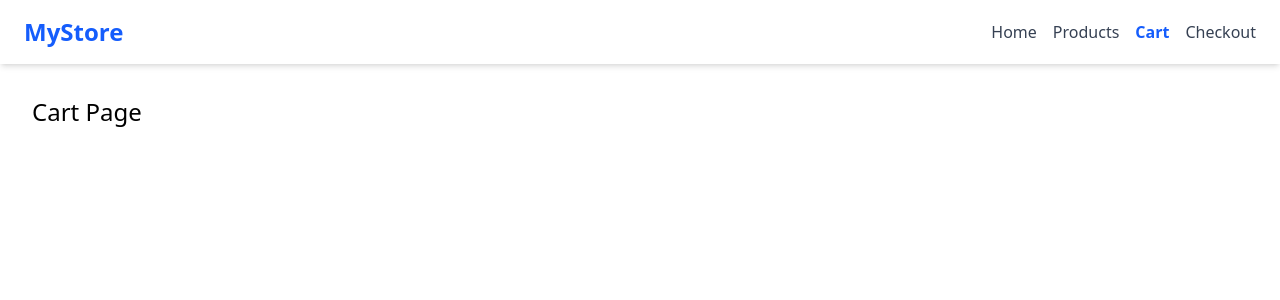
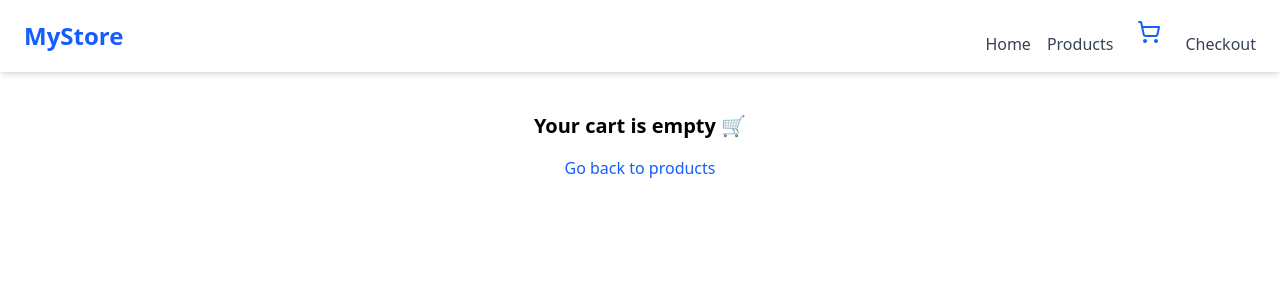
Before and after one commit to borismora/ecommerce-frontend-react, a React (Vite) app: page /cart in a window 1280 px wide. Shown: the top 300 px of the page. Built offline with nearby package versions, Linux system fonts and the light colour scheme.

Commit message:
Initial cart

```diff
--- a/package.json
+++ b/package.json
@@ -11,6 +11,7 @@
   },
   "dependencies": {
     "@tailwindcss/vite": "^4.1.11",
+    "lucide-react": "^0.525.0",
     "react": "^19.1.0",
     "react-dom": "^19.1.0",
     "react-router-dom": "^7.6.3",
--- a/src/components/Navbar.jsx
+++ b/src/components/Navbar.jsx
@@ -1,6 +1,11 @@
 import { NavLink } from 'react-router-dom';
+import { useCart } from '../context/cart/useCart';
+import { ShoppingCart } from 'lucide-react';
 
 export default function Navbar() {
+  const { cart } = useCart();
+  const totalItems = cart.reduce((acc, item) => acc + item.quantity, 0);
+
   return (
     <nav className="bg-white shadow-md px-6 py-4 flex justify-between items-center sticky top-0 z-10">
       <div className="text-2xl font-bold text-blue-600">
@@ -26,10 +31,22 @@ export default function Navbar() {
         <NavLink
           to="/cart"
           className={({ isActive }) =>
-                        isActive ? 'text-blue-600 font-semibold' : 'text-gray-700'
+            `relative inline-block px-2 py-1
+            text-sm transition-colors duration-300
+            ${isActive ? 'text-blue-600 font-semibold after:scale-100' : 'text-gray-700'}
+            after:content-[''] after:block after:h-[2px] after:bg-blue-600
+            after:transition-transform after:duration-300 after:scale-x-0
+            hover:after:scale-x-100 after:origin-left`
           }
         >
-                    Cart
+          <div className="relative">
+            <ShoppingCart size={24} />
+            {totalItems > 0 && (
+              <span className="absolute -top-2 -right-2 bg-red-600 text-white text-xs font-bold px-1.5 py-0.5 rounded-full">
+                {totalItems}
+              </span>
+            )}
+          </div>
         </NavLink>
         <NavLink
           to="/checkout"
--- /dev/null
+++ b/src/context/cart/CartContext.jsx
@@ -0,0 +1,3 @@
+import { createContext } from 'react';
+
+export const CartContext = createContext();
--- /dev/null
+++ b/src/context/cart/CartProvider.jsx
@@ -0,0 +1,30 @@
+import { useState } from 'react';
+import { CartContext } from './CartContext';
+
+export function CartProvider({ children }) {
+  const [cart, setCart] = useState([]);
+
+  const addToCart = (product) => {
+    setCart((prev) => {
+      const exists = prev.find((item) => item.id === product.id);
+      if (exists) {
+        return prev.map((item) =>
+          item.id === product.id ? { ...item, quantity: item.quantity + 1 } : item
+        );
+      }
+      return [...prev, { ...product, quantity: 1 }];
+    });
+  };
+
+  const removeFromCart = (productId) => {
+    setCart((prev) => prev.filter((item) => item.id !== productId));
+  };
+
+  const clearCart = () => setCart([]);
+
+  return (
+    <CartContext.Provider value={{ cart, addToCart, removeFromCart, clearCart }}>
+      {children}
+    </CartContext.Provider>
+  );
+}
--- /dev/null
+++ b/src/context/cart/useCart.js
@@ -0,0 +1,6 @@
+import { useContext } from 'react';
+import { CartContext } from './CartContext';
+
+export function useCart() {
+  return useContext(CartContext);
+}
--- a/src/main.jsx
+++ b/src/main.jsx
@@ -3,12 +3,14 @@ import ReactDOM from 'react-dom/client'
 import './index.css'
 import App from './App.jsx'
 import { BrowserRouter } from 'react-router-dom'
-
+import { CartProvider } from './context/cart/CartProvider';
 
 ReactDOM.createRoot(document.getElementById('root')).render(
   <React.StrictMode>
     <BrowserRouter>
-      <App />
+      <CartProvider>
+        <App />
+      </CartProvider>
     </BrowserRouter>
   </React.StrictMode>
 );
--- a/src/pages/Cart.jsx
+++ b/src/pages/Cart.jsx
@@ -1,3 +1,71 @@
+import { useCart } from '../context/cart/useCart';
+import { Link } from 'react-router-dom';
+
 export default function Cart() {
-  return <div className="text-2xl p-4">Cart Page</div>;
+  const { cart, removeFromCart, clearCart } = useCart();
+
+  const total = cart.reduce(
+    (acc, item) => acc + item.price * item.quantity,
+    0
+  );
+
+  if (cart.length === 0) {
+    return (
+      <div className="p-6 text-center">
+        <h2 className="text-xl font-semibold mb-4">Your cart is empty 🛒</h2>
+        <Link to="/products" className="text-blue-600 hover:underline">
+          Go back to products
+        </Link>
+      </div>
+    );
+  }
+
+  return (
+    <div className="p-6 space-y-4">
+      <h2 className="text-2xl font-bold">Your Cart</h2>
+
+      {cart.map((item) => (
+        <div
+          key={item.id}
+          className="flex items-center justify-between border p-4 rounded"
+        >
+          <div className="flex items-center gap-4">
+            <img
+              src={item.image}
+              alt={item.name}
+              className="w-20 h-20 object-cover rounded"
+            />
+            <div>
+              <h3 className="font-semibold">{item.name}</h3>
+              <p className="text-sm text-gray-600">
+                ${item.price.toLocaleString()} x {item.quantity}
+              </p>
+              <p className="text-sm text-gray-800 font-semibold">
+                Subtotal: ${(item.price * item.quantity).toLocaleString()}
+              </p>
+            </div>
+          </div>
+          <button
+            onClick={() => removeFromCart(item.id)}
+            className="text-red-600 hover:underline"
+          >
+            Remove
+          </button>
+        </div>
+      ))}
+
+      <div className="text-right font-bold text-xl">
+        Total: ${total.toLocaleString()}
+      </div>
+
+      <div className="text-right">
+        <button
+          onClick={clearCart}
+          className="mt-2 bg-red-500 hover:bg-red-600 text-white px-4 py-2 rounded"
+        >
+          Clear Cart
+        </button>
+      </div>
+    </div>
+  );
 }
--- a/src/pages/Products.jsx
+++ b/src/pages/Products.jsx
@@ -1,6 +1,9 @@
 import products from '../data/products';
+import { useCart } from '../context/cart/useCart';
 
 export default function Products() {
+  const { addToCart } = useCart();
+
   return (
     <div className="grid gap-6 grid-cols-1 sm:grid-cols-2 md:grid-cols-3 lg:grid-cols-4 p-4">
       {products.map((product) => (
@@ -15,7 +18,10 @@ export default function Products() {
           />
           <h2 className="mt-4 text-lg font-semibold text-center">{product.name}</h2>
           <p className="text-gray-600 text-center text-2xl pb-3">${product.price.toLocaleString()}</p>
-          <button className="mt-auto bg-blue-600 hover:bg-blue-700 text-white px-4 py-2 rounded">
+          <button
+            onClick={() => addToCart(product)}
+            className="mt-auto bg-blue-600 hover:bg-blue-700 text-white px-4 py-2 rounded"
+          >
             Add to Cart
           </button>
         </div>
```
Also changed, not shown: 1 other file (tests, documents, lock files or other folders). Lines whose indentation alone changed are shown as unchanged.
